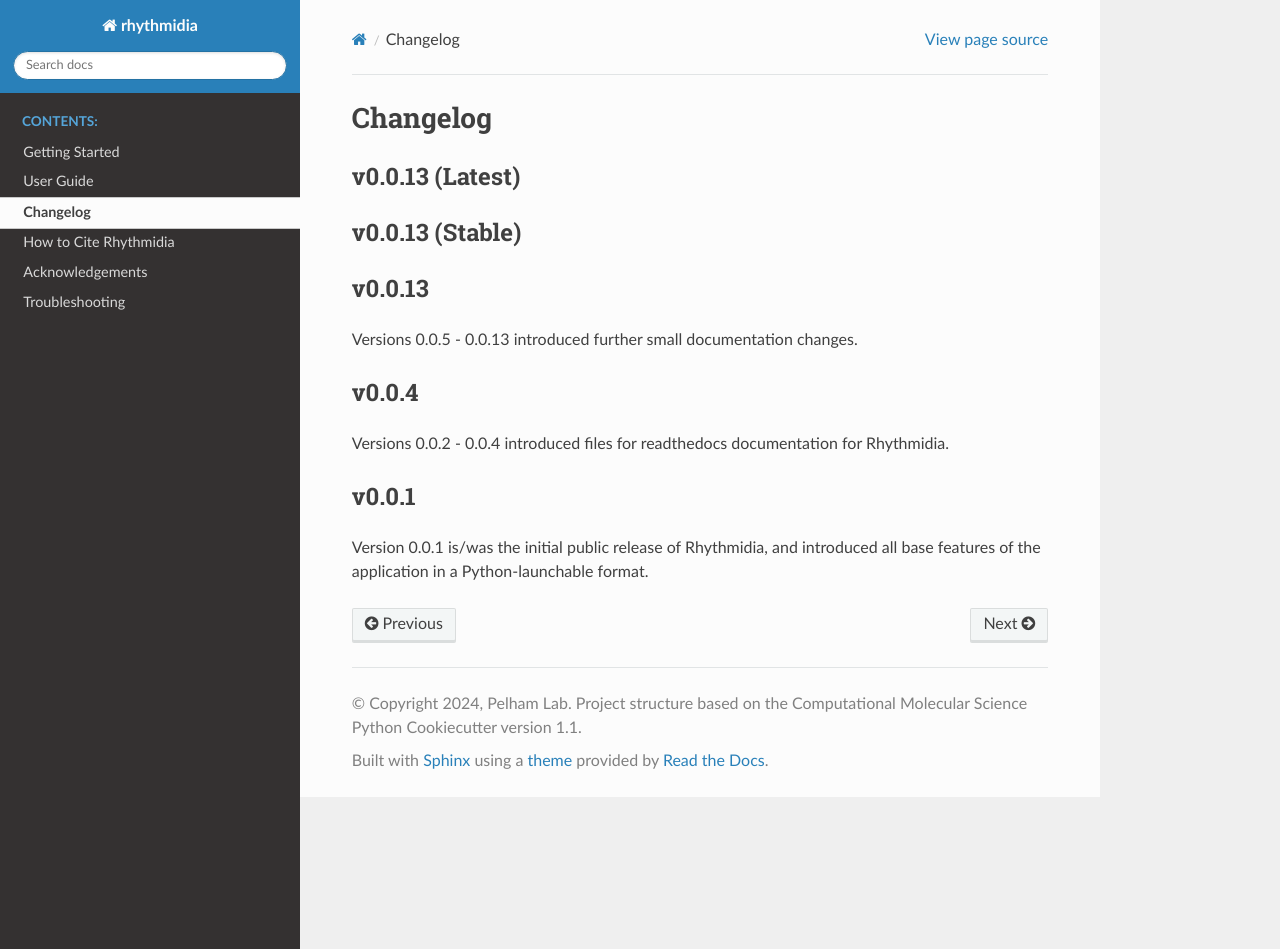
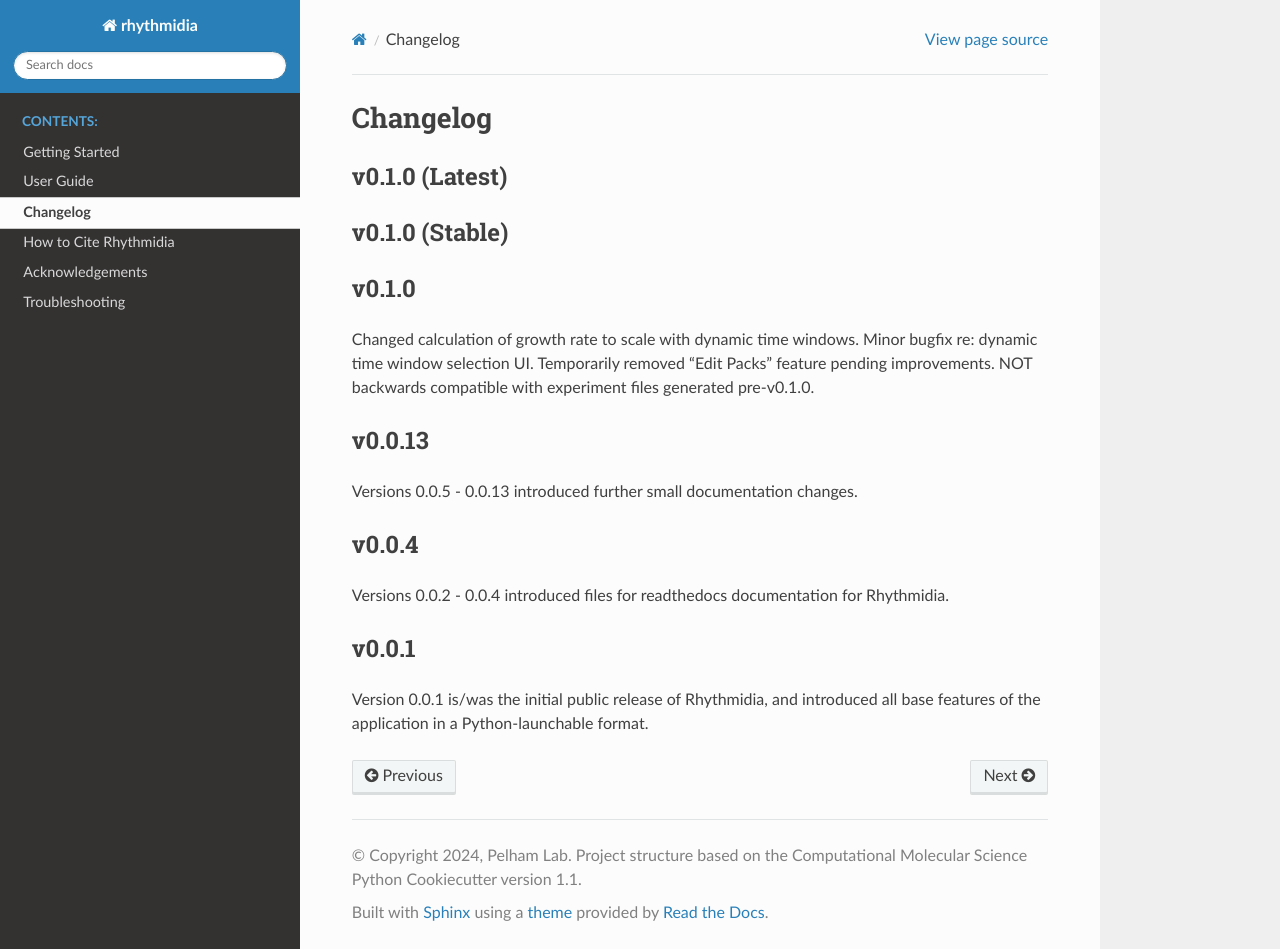
Before and after one commit to Pelham-Lab/rhythmidia, a Sphinx documentation site: the page built from docs/changelog.rst, in a window 1280 px wide and 949 px high. Built offline with Sphinx 7.4.7 and the Read the Docs theme 2.0.0, drawn with Linux system fonts in a browser that asks for light colours; the version number could not be read and is left out.

Commit message:
Changed calculation of growth rate to scale with dynamic time windows. Minor bugfix re: dynamic time window selection UI. Temporarily removed 'Edit Packs' feature pending improvements. NOT backwards compatible with experiment files generated pre-v0.1.0.

```diff
--- a/docs/changelog.rst
+++ b/docs/changelog.rst
@@ -1,11 +1,15 @@
 Changelog
 ===============
 
-v0.0.13 (Latest)
+v0.1.0 (Latest)
 ---------------
 
-v0.0.13 (Stable)
+v0.1.0 (Stable)
 ---------------
+
+v0.1.0
+---------------
+Changed calculation of growth rate to scale with dynamic time windows. Minor bugfix re: dynamic time window selection UI. Temporarily removed "Edit Packs" feature pending improvements. NOT backwards compatible with experiment files generated pre-v0.1.0.
 
 v0.0.13
 ---------------
```
Also changed, not shown: README.md (+2 -0 lines), 1 other file.
